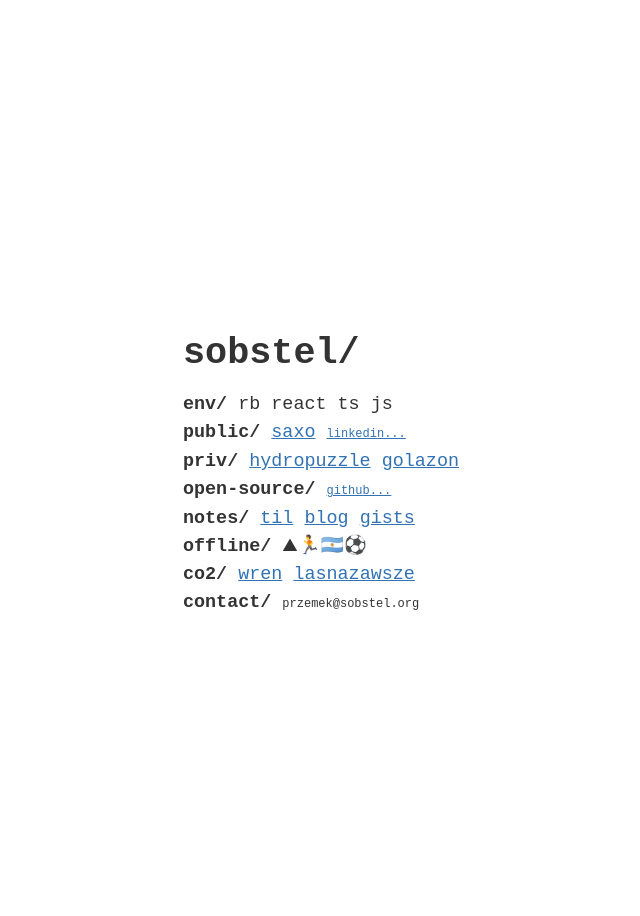
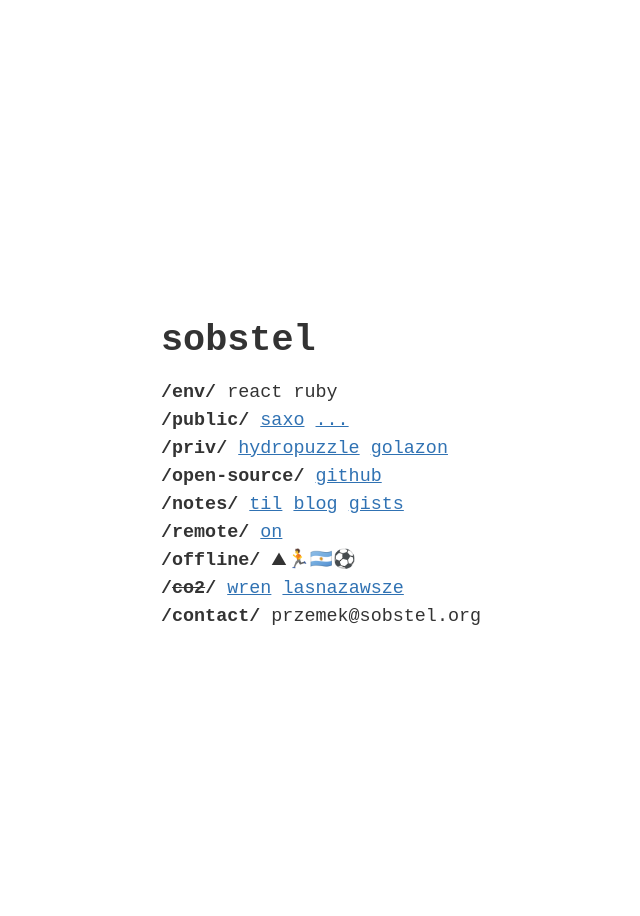
Before and after one commit to sobstel/sobstel.github.com, a Jekyll site: the page index.html, which Jekyll copies as it is, in a window 1280 px wide. Shown: the whole page, without its empty margins (319-959 px from the left). Built offline with Jekyll 4.4.1, drawn with Linux system fonts in a browser that asks for light colours.

Commit message:
The future belongs to those who believe in the beauty of their dreams

```diff
--- a/_sass/_default.scss
+++ b/_sass/_default.scss
@@ -185,9 +185,14 @@ code {
   margin-left: 2.5em;
 }
 
+div.project,
+p {
+  margin-left: 0 !important;
+}
+
 @media screen and (max-width: 616px) {
-  div.project,
-  p {
-    margin-left: 0 !important;
+  #manpage {
+    padding-left: 1rem;
+    padding-right: 1rem;
   }
 }
--- a/index.html
+++ b/index.html
@@ -12,47 +12,52 @@
       #container { margin: auto; }
       p { margin: 0; }
       a { color: #3072b3; }
-      .more { font-size: 0.75rem }
+      .del { text-decoration: line-through; }
     </style>
     <link rel="shortcut icon" href="/favicon.jpg" />
   </head>
   <body>
     <div id="container">
-      <h1>sobstel/</h1>
+      <h1>sobstel</h1>
       <p>
-        <strong>env/</strong> rb react ts js
+        <strong>/env/</strong> react ruby
       </p>
       <p>
-        <strong>public/</strong>
+        <strong>/public/</strong>
         <a href="https://www.home.saxo/platforms/overview">saxo</a>
-        <a href="https://www.linkedin.com/in/sobstel/" class="more">linkedin...</a>
+        <a href="https://www.linkedin.com/in/sobstel/">...</a>
       </p>
       <p>
-        <strong>priv/</strong>
+        <strong>/priv/</strong>
         <a href="/hydropuzzle/">hydropuzzle</a>
         <a href="https://golazon.com/">golazon</a>
         <!-- <a href="https://albicelestes.com">albicelestes</a> -->
       </p>
       <p>
-        <strong>open-source/</strong>
-        <a href="https://github.com/sobstel/" class="more">github...</a>
+        <strong>/open-source/</strong>
+        <a href="https://github.com/sobstel/" class="more">github</a>
       </p>
       <p>
-        <strong>notes/</strong>
+        <strong>/notes/</strong>
         <a href="https://www.notion.so/sobstel/TodayILearned-b80317b3c707442d8410e42ae61c4c3f">til</a>
         <a href="https://www.sobstel.org/blog/">blog</a>
         <a href="https://www.sobstel.org/gists/">gists</a>
       </p>
       <p>
-        <strong>offline/</strong> ⛰🏃🇦🇷⚽
+        <strong>/remote/</strong>
+        <a href="https://www.instagram.com/sobsteldev/">on</a>
       </p>
       <p>
-        <strong>co2/</strong>
+        <strong>/offline/</strong>
+        ⛰🏃🇦🇷⚽
+      </p>
+      <p>
+        <strong>/<span class="del">co2</span>/</strong>
         <a href="https://projectwren.com/join/przemeksobstel">wren</a>
         <a href="https://www.lasnazawsze.org.pl">lasnazawsze</a>
       </p>
       <p>
-        <strong>contact/</strong> <span class="more">przemek&#64;sobstel&#46;org</span>
+        <strong>/contact/</strong> przemek&#64;sobstel&#46;org
       </p>
     </div>
   </body>
```
Also changed, not shown: 1 other file.
